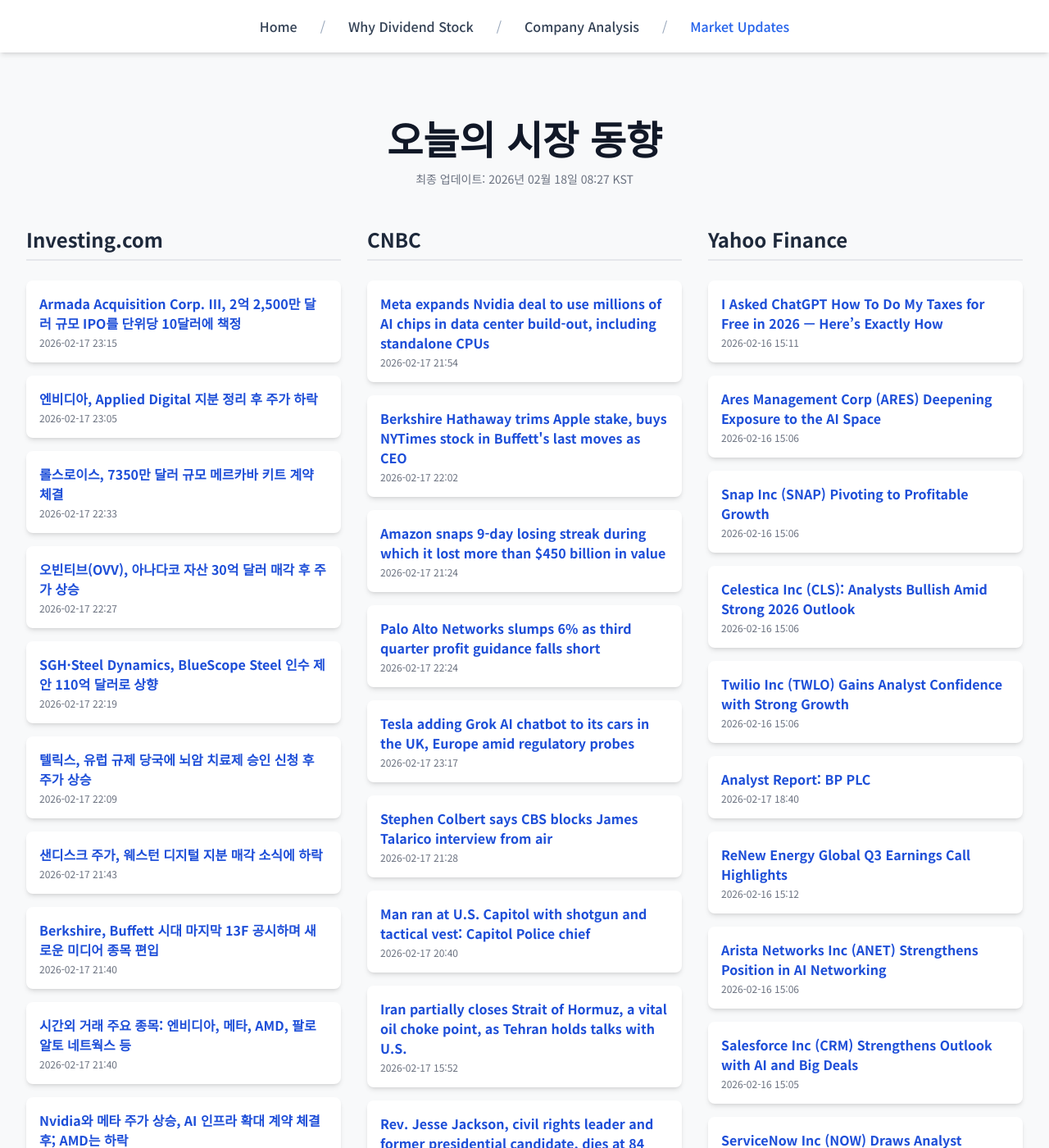
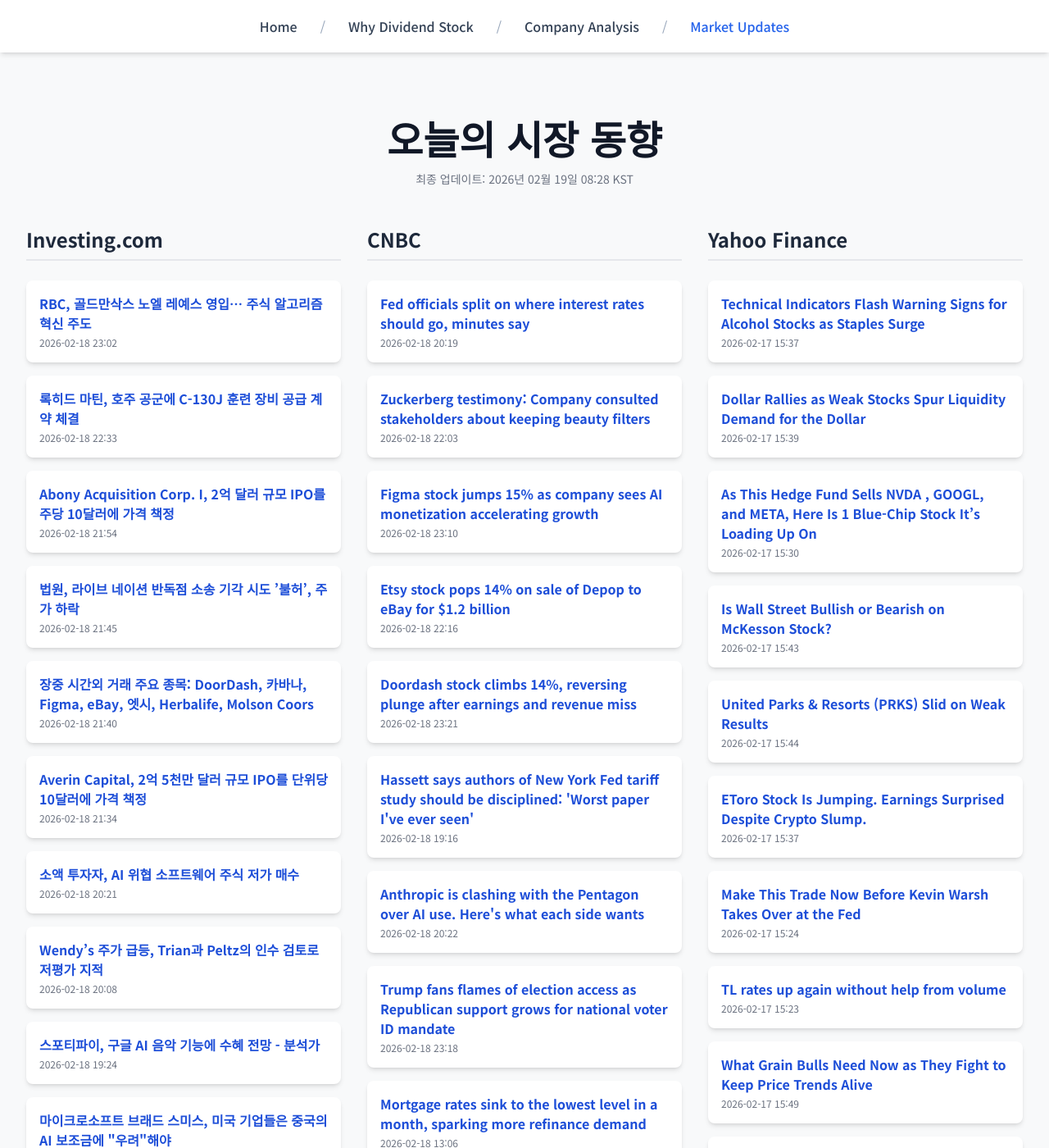
Before and after one commit to Kay-Hwang/my-company-analysis, a Jekyll site: the page built from market-updates.html, in a window 1280 px wide and 1400 px high. Shown: the whole window at 82% size. Built offline with Jekyll 4.4.1, drawn with Linux system fonts in a browser that asks for light colours; nearby versions of some CDN libraries; a script that is not in the unit is left out; some of the changed text lies outside the part shown.

Commit message:
Update daily data

```diff
--- a/_data/latest_data.json
+++ b/_data/latest_data.json
@@ -1,190 +1,190 @@
 {
-  "lastUpdated": "2026년 02월 18일 08:27 KST",
+  "lastUpdated": "2026년 02월 19일 08:28 KST",
   "news": {
     "investing": [
       {
-        "title": "Armada Acquisition Corp. III, 2억 2,500만 달러 규모 IPO를 단위당 10달러에 책정",
-        "link": "https://kr.investing.com/news/stock-market-news/article-432SI-1829097",
-        "pubDate": "2026-02-17 23:15:11",
-        "summary": "Armada Acquisition Corp. III, 2억 2,500만 달러 규모 IPO를 단위당 10달러에 책정"
+        "title": "RBC, 골드만삭스 노엘 레예스 영입… 주식 알고리즘 혁신 주도",
+        "link": "https://kr.investing.com/news/stock-market-news/article-93CH-1830746",
+        "pubDate": "2026-02-18 23:02:37",
+        "summary": "RBC, 골드만삭스 노엘 레예스 영입… 주식 알고리즘 혁신 주도"
       },
       {
-        "title": "엔비디아, Applied Digital 지분 정리 후 주가 하락",
-        "link": "https://kr.investing.com/news/stock-market-news/article-93CH-1829093",
-        "pubDate": "2026-02-17 23:05:58",
-        "summary": "엔비디아, Applied Digital 지분 정리 후 주가 하락"
+        "title": "록히드 마틴, 호주 공군에 C-130J 훈련 장비 공급 계약 체결",
+        "link": "https://kr.investing.com/news/stock-market-news/article-93CH-1830723",
+        "pubDate": "2026-02-18 22:33:09",
+        "summary": "록히드 마틴, 호주 공군에 C-130J 훈련 장비 공급 계약 체결"
       },
       {
-        "title": "롤스로이스, 7350만 달러 규모 메르카바 키트 계약 체결",
-        "link": "https://kr.investing.com/news/stock-market-news/article-93CH-1829069",
-        "pubDate": "2026-02-17 22:33:22",
-        "summary": "롤스로이스, 7350만 달러 규모 메르카바 키트 계약 체결"
+        "title": "Abony Acquisition Corp. I, 2억 달러 규모 IPO를 주당 10달러에 가격 책정",
+        "link": "https://kr.investing.com/news/stock-market-news/article-432SI-1830669",
+        "pubDate": "2026-02-18 21:54:05",
+        "summary": "Abony Acquisition Corp. I, 2억 달러 규모 IPO를 주당 10달러에 가격 책정"
       },
       {
-        "title": "오빈티브(OVV), 아나다코 자산 30억 달러 매각 후 주가 상승",
-        "link": "https://kr.investing.com/news/stock-market-news/article-93CH-1829067",
-        "pubDate": "2026-02-17 22:27:12",
-        "summary": "오빈티브(OVV), 아나다코 자산 30억 달러 매각 후 주가 상승"
+        "title": "법원, 라이브 네이션 반독점 소송 기각 시도 ’불허’, 주가 하락",
+        "link": "https://kr.investing.com/news/stock-market-news/article-93CH-1830645",
+        "pubDate": "2026-02-18 21:45:34",
+        "summary": "법원, 라이브 네이션 반독점 소송 기각 시도 ’불허’, 주가 하락"
       },
       {
-        "title": "SGH·Steel Dynamics, BlueScope Steel 인수 제안 110억 달러로 상향",
-        "link": "https://kr.investing.com/news/stock-market-news/article-93CH-1829062",
-        "pubDate": "2026-02-17 22:19:00",
-        "summary": "SGH·Steel Dynamics, BlueScope Steel 인수 제안 110억 달러로 상향"
+        "title": "장중 시간외 거래 주요 종목: DoorDash, 카바나, Figma, eBay, 엣시, Herbalife, Molson Coors",
+        "link": "https://kr.investing.com/news/stock-market-news/article-432SI-1830625",
+        "pubDate": "2026-02-18 21:40:03",
+        "summary": "장중 시간외 거래 주요 종목: DoorDash, 카바나, Figma, eBay, 엣시, Herbalife, Molson Coors"
       },
       {
-        "title": "텔릭스, 유럽 규제 당국에 뇌암 치료제 승인 신청 후 주가 상승",
-        "link": "https://kr.investing.com/news/stock-market-news/article-93CH-1829056",
-        "pubDate": "2026-02-17 22:09:07",
-        "summary": "텔릭스, 유럽 규제 당국에 뇌암 치료제 승인 신청 후 주가 상승"
+        "title": "Averin Capital, 2억 5천만 달러 규모 IPO를 단위당 10달러에 가격 책정",
+        "link": "https://kr.investing.com/news/stock-market-news/article-432SI-1830614",
+        "pubDate": "2026-02-18 21:34:04",
+        "summary": "Averin Capital, 2억 5천만 달러 규모 IPO를 단위당 10달러에 가격 책정"
       },
       {
-        "title": "샌디스크 주가, 웨스턴 디지털 지분 매각 소식에 하락",
-        "link": "https://kr.investing.com/news/stock-market-news/article-93CH-1829018",
-        "pubDate": "2026-02-17 21:43:47",
-        "summary": "샌디스크 주가, 웨스턴 디지털 지분 매각 소식에 하락"
+        "title": "소액 투자자, AI 위협 소프트웨어 주식 저가 매수",
+        "link": "https://kr.investing.com/news/stock-market-news/article-93CH-1830501",
+        "pubDate": "2026-02-18 20:21:08",
+        "summary": "소액 투자자, AI 위협 소프트웨어 주식 저가 매수"
       },
       {
-        "title": "Berkshire, Buffett 시대 마지막 13F 공시하며 새로운 미디어 종목 편입",
-        "link": "https://kr.investing.com/news/stock-market-news/article-1829009",
-        "pubDate": "2026-02-17 21:40:05",
-        "summary": "Berkshire, Buffett 시대 마지막 13F 공시하며 새로운 미디어 종목 편입"
+        "title": "Wendy’s 주가 급등, Trian과 Peltz의 인수 검토로 저평가 지적",
+        "link": "https://kr.investing.com/news/stock-market-news/article-1830488",
+        "pubDate": "2026-02-18 20:08:05",
+        "summary": "Wendy’s 주가 급등, Trian과 Peltz의 인수 검토로 저평가 지적"
       },
       {
-        "title": "시간외 거래 주요 종목: 엔비디아, 메타, AMD, 팔로 알토 네트웍스 등",
-        "link": "https://kr.investing.com/news/stock-market-news/article-432SI-1829008",
-        "pubDate": "2026-02-17 21:40:03",
-        "summary": "시간외 거래 주요 종목: 엔비디아, 메타, AMD, 팔로 알토 네트웍스 등"
+        "title": "스포티파이, 구글 AI 음악 기능에 수혜 전망 - 분석가",
+        "link": "https://kr.investing.com/news/stock-market-news/article-93CH-1830462",
+        "pubDate": "2026-02-18 19:24:08",
+        "summary": "스포티파이, 구글 AI 음악 기능에 수혜 전망 - 분석가"
       },
       {
-        "title": "Nvidia와 메타 주가 상승, AI 인프라 확대 계약 체결 후; AMD는 하락",
-        "link": "https://kr.investing.com/news/stock-market-news/article-1828970",
-        "pubDate": "2026-02-17 21:23:03",
-        "summary": "Nvidia와 메타 주가 상승, AI 인프라 확대 계약 체결 후; AMD는 하락"
+        "title": "마이크로소프트 브래드 스미스, 미국 기업들은 중국의 AI 보조금에 \"우려\"해야",
+        "link": "https://kr.investing.com/news/stock-market-news/article-1830391",
+        "pubDate": "2026-02-18 18:23:13",
+        "summary": "마이크로소프트 브래드 스미스, 미국 기업들은 중국의 AI 보조금에 \"우려\"해야"
       }
     ],
     "cnbc": [
       {
-        "title": "Meta expands Nvidia deal to use millions of AI chips in data center build-out, including standalone CPUs",
-        "link": "https://www.cnbc.com/2026/02/17/meta-nvidia-deal-ai-data-center-chips.html",
-        "pubDate": "Tue, 17 Feb 2026 21:54:32 GMT",
-        "summary": "Meta expands partnership with Nvidia in a deal likely worth tens of billions, for deploying millions of GPUs and new standalone CPUs in AI data centers"
+        "title": "Fed officials split on where interest rates should go, minutes say",
+        "link": "https://www.cnbc.com/2026/02/18/fed-minutes-january-2026.html",
+        "pubDate": "Wed, 18 Feb 2026 20:19:23 GMT",
+        "summary": "The Federal Reserve on Wednesday released minutes from its Jan. 27-28 meeting."
       },
       {
-        "title": "Berkshire Hathaway trims Apple stake, buys NYTimes stock in Buffett's last moves as CEO",
-        "link": "https://www.cnbc.com/2026/02/17/berkshire-hathaway-trims-apple-stake-buys-nytimes-stock-in-buffetts-last-moves-as-ceo.html",
-        "pubDate": "Tue, 17 Feb 2026 22:02:39 GMT",
-        "summary": "Berkshire Hathaway trimmed more of its Apple stake and began a new position in The New York Times in the fourth quarter, a new securities filing shows."
+        "title": "Zuckerberg testimony: Company consulted stakeholders about keeping beauty filters",
+        "link": "https://www.cnbc.com/2026/02/18/meta-mark-zuckerberg-social-media-safety-trial.html",
+        "pubDate": "Wed, 18 Feb 2026 22:03:40 GMT",
+        "summary": "Meta CEO Mark Zuckerberg took the stand in a closely watched social media and safety trial that could reshape the industry."
       },
       {
-        "title": "Amazon snaps 9-day losing streak during which it lost more than $450 billion in value",
-        "link": "https://www.cnbc.com/2026/02/17/amazon-stock-losing-streak.html",
-        "pubDate": "Tue, 17 Feb 2026 21:24:53 GMT",
-        "summary": "Amazon expects to spend $200 billion this year on AI initiatives, the company said when it reported earnings."
+        "title": "Figma stock jumps 15% as company sees AI monetization accelerating growth",
+        "link": "https://www.cnbc.com/2026/02/18/figma-fig-q4-earnings-report-2025.html",
+        "pubDate": "Wed, 18 Feb 2026 23:10:32 GMT",
+        "summary": "The design software company maintained its gross margin even as more people adopted the Figma Make artificial intelligence tool."
       },
       {
-        "title": "Palo Alto Networks slumps 6% as third quarter profit guidance falls short",
-        "link": "https://www.cnbc.com/2026/02/17/palo-alto-networks-panw-q2-2026-earnings.html",
-        "pubDate": "Tue, 17 Feb 2026 22:24:14 GMT",
-        "summary": "The cybersecurity company also said on Tuesday that it's buying Israeli startup Koi"
+        "title": "Etsy stock pops 14% on sale of Depop to eBay for $1.2 billion",
+        "link": "https://www.cnbc.com/2026/02/18/ebay-buying-depop-etsy.html",
+        "pubDate": "Wed, 18 Feb 2026 22:16:52 GMT",
+        "summary": "Etsy, which bought Depop nearly five years ago, said the deal would allow it to focus on its core marketplace business."
       },
       {
-        "title": "Tesla adding Grok AI chatbot to its cars in the UK, Europe amid regulatory probes",
-        "link": "https://www.cnbc.com/2026/02/17/tesla-adding-grok-ai-uk-europe.html",
-        "pubDate": "Tue, 17 Feb 2026 23:17:09 GMT",
-        "summary": "xAI's embattled Grok chatbot is coming to Tesla EVs in the UK and Europe."
+        "title": "Doordash stock climbs 14%, reversing plunge after earnings and revenue miss",
+        "link": "https://www.cnbc.com/2026/02/18/doordash-dash-q4-2025-earnings.html",
+        "pubDate": "Wed, 18 Feb 2026 23:21:02 GMT",
+        "summary": "Investors have raised concerns over the company's ambitious investing plans as it ramps up its artificial intelligence and autonomous tech"
       },
       {
-        "title": "Stephen Colbert says CBS blocks James Talarico interview from air",
-        "link": "https://www.cnbc.com/2026/02/17/james-talarico-stephen-colbert-cbs-fcc-interview.html",
-        "pubDate": "Tue, 17 Feb 2026 21:28:00 GMT",
-        "summary": "\"I think Donald Trump is worried we're about to flip Texas,\" Texas state Rep. James Talarico said. \"This is the party that ran against cancel culture.\""
+        "title": "Hassett says authors of New York Fed tariff study should be disciplined: 'Worst paper I've ever seen'",
+        "link": "https://www.cnbc.com/2026/02/18/hassett-says-authors-of-new-york-fed-tariff-study-should-be-disciplined-worst-paper-ive-ever-seen.html",
+        "pubDate": "Wed, 18 Feb 2026 19:16:09 GMT",
+        "summary": "The NEC director ripped the report, saying that central bank researchers ignored key aspects of how the duties worked"
       },
       {
-        "title": "Man ran at U.S. Capitol with shotgun and tactical vest: Capitol Police chief",
-        "link": "https://www.cnbc.com/2026/02/17/capitol-shotgun-vest-police-chief.html",
-        "pubDate": "Tue, 17 Feb 2026 20:40:34 GMT",
-        "summary": "U.S. Capitol Police Chief Michael Sullivan commended his officers, saying this is why they conduct monthly active-shooter exercises."
+        "title": "Anthropic is clashing with the Pentagon over AI use. Here's what each side wants",
+        "link": "https://www.cnbc.com/2026/02/18/anthropic-pentagon-ai-defense-war-surveillance.html",
+        "pubDate": "Wed, 18 Feb 2026 20:22:45 GMT",
+        "summary": "Anthropic landed a $200 million Defense contract last year, as did AI rivals OpenAI, Google and xAI."
       },
       {
-        "title": "Iran partially closes Strait of Hormuz, a vital oil choke point, as Tehran holds talks with U.S.",
-        "link": "https://www.cnbc.com/2026/02/17/iran-us-strait-of-hormuz-oil-nuclear-talks-geneva.html",
-        "pubDate": "Tue, 17 Feb 2026 15:52:07 GMT",
-        "summary": "Iranian state media reported the partial closure of the Strait of Hormuz on Tuesday for military drills in the waterway."
+        "title": "Trump fans flames of election access as Republican support grows for national voter ID mandate",
+        "link": "https://www.cnbc.com/2026/02/18/trump-elections-save-act-congress-voter-id.html",
+        "pubDate": "Wed, 18 Feb 2026 23:18:33 GMT",
+        "summary": "President Donald Trump wants a national voter ID requirement, a mandate he wants to impose via executive order."
       },
       {
-        "title": "Rev. Jesse Jackson, civil rights leader and former presidential candidate, dies at 84",
-        "link": "https://www.cnbc.com/2026/02/17/jesse-jackson-dead.html",
-        "pubDate": "Tue, 17 Feb 2026 17:02:45 GMT",
-        "summary": "The Rev. Jesse Jackson was a civil rights icon, Baptist minister and two-time Democratic presidential candidate."
+        "title": "Mortgage rates sink to the lowest level in a month, sparking more refinance demand",
+        "link": "https://www.cnbc.com/2026/02/18/mortgage-rates-sink-to-the-lowest-level-in-a-month-sparking-more-refinance-demand.html",
+        "pubDate": "Wed, 18 Feb 2026 13:06:14 GMT",
+        "summary": "Mortgage rates dropped again last week, sparking a small jump in refinancing, but potential buyers were not impressed."
       },
       {
-        "title": "Netflix grants WBD waiver to reopen deal talks with Paramount, Sarandos says 'let them make a move'",
-        "link": "https://www.cnbc.com/2026/02/17/netflix-wbd-waiver-deal-talks-paramount-skydance.html",
-        "pubDate": "Tue, 17 Feb 2026 22:11:31 GMT",
-        "summary": "Warner Bros. Discovery on Tuesday said it will engage in deal talks with Paramount Skydance under a 7-day waiver from Netflix."
+        "title": "The 'boomcession': Why Americans feel left behind by a growing economy",
+        "link": "https://www.cnbc.com/2026/02/18/boomcession-econonomy-gdp-recession-consumer-sentiment.html",
+        "pubDate": "Wed, 18 Feb 2026 13:56:56 GMT",
+        "summary": "A combination of the words \"boom\" and \"recession\" can help explain why Americans feel so sour about a growing economy."
       }
     ],
     "yahoo": [
       {
-        "title": "I Asked ChatGPT How To Do My Taxes for Free in 2026 — Here’s Exactly How",
-        "link": "https://finance.yahoo.com/news/asked-chatgpt-taxes-free-2026-151104598.html",
-        "pubDate": "2026-02-16T15:11:04Z",
-        "summary": "I Asked ChatGPT How To Do My Taxes for Free in 2026 — Here’s Exactly How"
+        "title": "Technical Indicators Flash Warning Signs for Alcohol Stocks as Staples Surge",
+        "link": "https://www.barrons.com/articles/parabolic-move-staples-alcohol-stocks-2bd0e724?siteid=yhoof2&yptr=yahoo",
+        "pubDate": "2026-02-17T15:37:00Z",
+        "summary": "Technical Indicators Flash Warning Signs for Alcohol Stocks as Staples Surge"
       },
       {
-        "title": "Ares Management Corp (ARES) Deepening Exposure to the AI Space",
-        "link": "https://finance.yahoo.com/news/ares-management-corp-ares-deepening-150625142.html",
-        "pubDate": "2026-02-16T15:06:25Z",
-        "summary": "Ares Management Corp (ARES) Deepening Exposure to the AI Space"
+        "title": "Dollar Rallies as Weak Stocks Spur Liquidity Demand for the Dollar",
+        "link": "https://finance.yahoo.com/news/dollar-rallies-weak-stocks-spur-153929166.html",
+        "pubDate": "2026-02-17T15:39:29Z",
+        "summary": "Dollar Rallies as Weak Stocks Spur Liquidity Demand for the Dollar"
       },
       {
-        "title": "Snap Inc (SNAP) Pivoting to Profitable Growth",
-        "link": "https://finance.yahoo.com/news/snap-inc-snap-pivoting-profitable-150624314.html",
-        "pubDate": "2026-02-16T15:06:24Z",
-        "summary": "Snap Inc (SNAP) Pivoting to Profitable Growth"
+        "title": "As This Hedge Fund Sells NVDA , GOOGL, and META, Here Is 1 Blue-Chip Stock It’s Loading Up On",
+        "link": "https://finance.yahoo.com/news/hedge-fund-sells-nvda-googl-153024862.html",
+        "pubDate": "2026-02-17T15:30:24Z",
+        "summary": "As This Hedge Fund Sells NVDA , GOOGL, and META, Here Is 1 Blue-Chip Stock It’s Loading Up On"
       },
       {
-        "title": "Celestica Inc (CLS): Analysts Bullish Amid Strong 2026 Outlook",
-        "link": "https://finance.yahoo.com/news/celestica-inc-cls-analysts-bullish-150622928.html",
-        "pubDate": "2026-02-16T15:06:22Z",
-        "summary": "Celestica Inc (CLS): Analysts Bullish Amid Strong 2026 Outlook"
+        "title": "Is Wall Street Bullish or Bearish on McKesson Stock?",
+        "link": "https://finance.yahoo.com/news/wall-street-bullish-bearish-mckesson-154331587.html",
+        "pubDate": "2026-02-17T15:43:31Z",
+        "summary": "Is Wall Street Bullish or Bearish on McKesson Stock?"
       },
       {
-        "title": "Twilio Inc (TWLO) Gains Analyst Confidence with Strong Growth",
-        "link": "https://finance.yahoo.com/news/twilio-inc-twlo-gains-analyst-150621510.html",
-        "pubDate": "2026-02-16T15:06:21Z",
-        "summary": "Twilio Inc (TWLO) Gains Analyst Confidence with Strong Growth"
+        "title": "United Parks & Resorts (PRKS) Slid on Weak Results",
+        "link": "https://finance.yahoo.com/news/united-parks-resorts-prks-slid-154418761.html",
+        "pubDate": "2026-02-17T15:44:18Z",
+        "summary": "United Parks & Resorts (PRKS) Slid on Weak Results"
       },
       {
-        "title": "Analyst Report: BP PLC",
-        "link": "https://finance.yahoo.com/research/reports/ARGUS_2783_AnalystReport_1771353623000?yptr=yahoo&ncid=yahooproperties_plusresear_nm5q6ze1cei",
-        "pubDate": "2026-02-17T18:40:23Z",
-        "summary": "Analyst Report: BP PLC"
+        "title": "EToro Stock Is Jumping. Earnings Surprised Despite Crypto Slump.",
+        "link": "https://www.barrons.com/articles/etoro-earnings-stock-price-01bc0a38?siteid=yhoof2&yptr=yahoo",
+        "pubDate": "2026-02-17T15:37:00Z",
+        "summary": "EToro Stock Is Jumping. Earnings Surprised Despite Crypto Slump."
       },
       {
-        "title": "ReNew Energy Global Q3 Earnings Call Highlights",
-        "link": "https://finance.yahoo.com/news/renew-energy-global-q3-earnings-151235171.html",
-        "pubDate": "2026-02-16T15:12:35Z",
-        "summary": "ReNew Energy Global Q3 Earnings Call Highlights"
+        "title": "Make This Trade Now Before Kevin Warsh Takes Over at the Fed",
+        "link": "https://finance.yahoo.com/news/trade-now-kevin-warsh-takes-152401744.html",
+        "pubDate": "2026-02-17T15:24:01Z",
+        "summary": "Make This Trade Now Before Kevin Warsh Takes Over at the Fed"
       },
       {
-        "title": "Arista Networks Inc (ANET) Strengthens Position in AI Networking",
-        "link": "https://finance.yahoo.com/news/arista-networks-inc-anet-strengthens-150618247.html",
-        "pubDate": "2026-02-16T15:06:18Z",
-        "summary": "Arista Networks Inc (ANET) Strengthens Position in AI Networking"
+        "title": "TL rates up again without help from volume",
+        "link": "https://finance.yahoo.com/news/tl-rates-again-without-help-152334773.html",
+        "pubDate": "2026-02-17T15:23:34Z",
+        "summary": "TL rates up again without help from volume"
       },
       {
-        "title": "Salesforce Inc (CRM) Strengthens Outlook with AI and Big Deals",
-        "link": "https://finance.yahoo.com/news/salesforce-inc-crm-strengthens-outlook-150525097.html",
-        "pubDate": "2026-02-16T15:05:25Z",
-        "summary": "Salesforce Inc (CRM) Strengthens Outlook with AI and Big Deals"
+        "title": "What Grain Bulls Need Now as They Fight to Keep Price Trends Alive",
+        "link": "https://finance.yahoo.com/news/grain-bulls-now-fight-keep-154948696.html",
+        "pubDate": "2026-02-17T15:49:48Z",
+        "summary": "What Grain Bulls Need Now as They Fight to Keep Price Trends Alive"
       },
       {
-        "title": "ServiceNow Inc (NOW) Draws Analyst Attention Amid AI Shift",
-        "link": "https://finance.yahoo.com/news/servicenow-inc-now-draws-analyst-150527006.html",
-        "pubDate": "2026-02-16T15:05:27Z",
-        "summary": "ServiceNow Inc (NOW) Draws Analyst Attention Amid AI Shift"
+        "title": "Eric Trump invests in Israeli drone maker XTEND's merger with Florida construction firm",
+        "link": "https://finance.yahoo.com/news/eric-trump-invests-israeli-drone-155137967.html",
+        "pubDate": "2026-02-17T15:51:37Z",
+        "summary": "Eric Trump invests in Israeli drone maker XTEND's merger with Florida construction firm"
       }
     ]
   }
```
